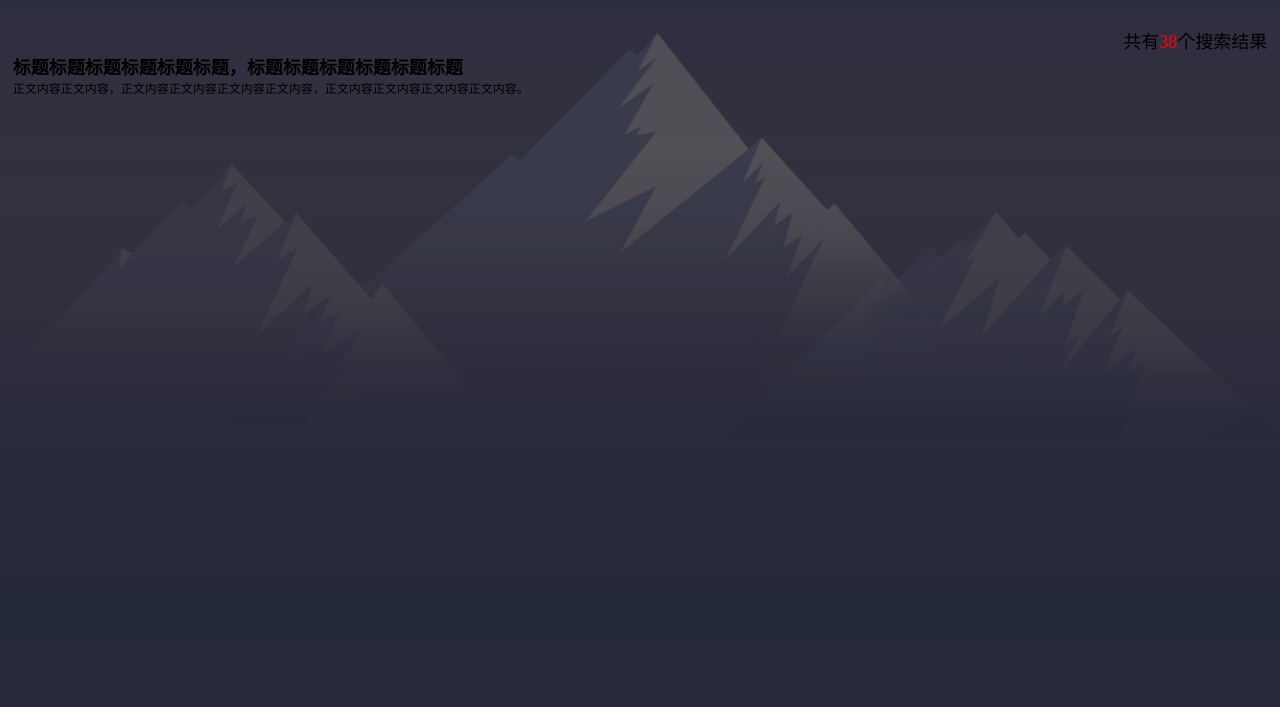
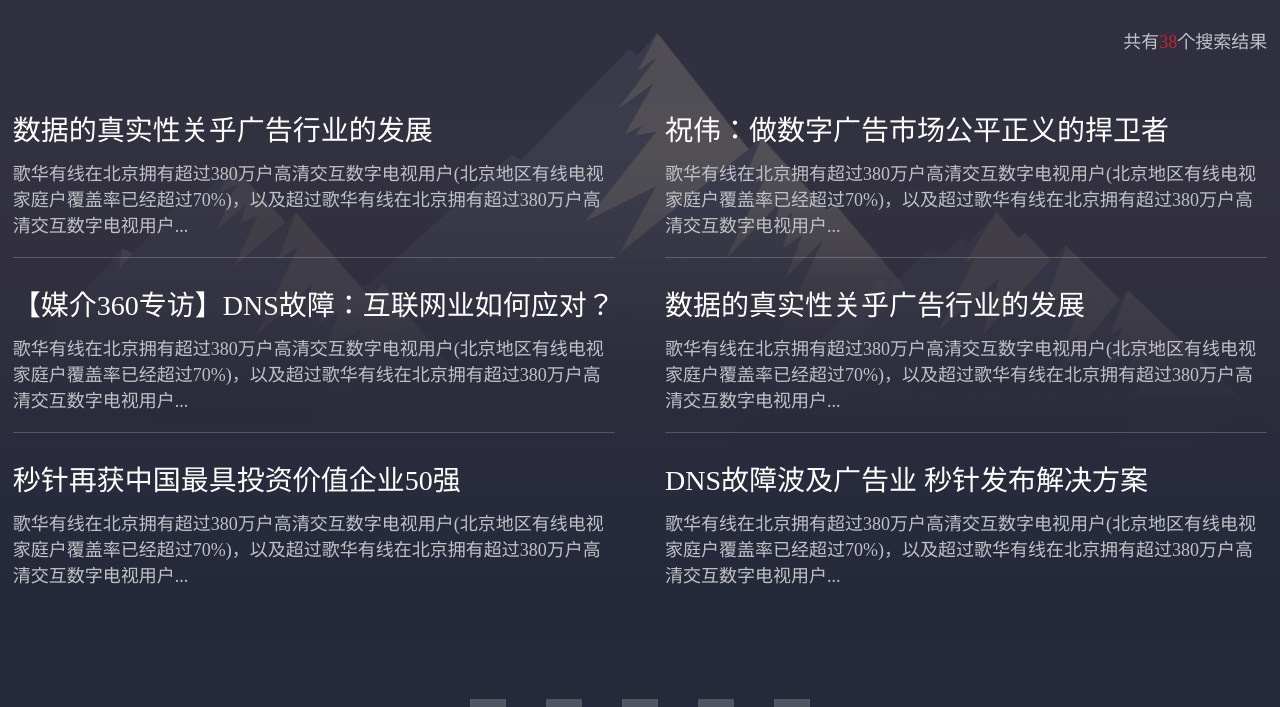
Before and after one commit to xiawenqi/MiniSite, a plain HTML site: page PC/search_result.html in a window 1280 px wide. Shown: the part 163-870 px from the top of the page. Before the commit the page ends 800 px from the top, so only its background shows below. Drawn offline with Linux system fonts and the light colour scheme.

Commit message:
新增搜索结果页
search_result.html

```diff
--- a/PC/search_result.html
+++ b/PC/search_result.html
@@ -61,11 +61,38 @@
     <!--begin page content-->
     <div class="content search-result">
         <div class="sr-num font-gray font18">共有<span>38</span>个搜索结果</div>
-        <div class="sr-result">
+        <div class="sr-result pt30">
             <div class="sr-result-li">
-                <h2>标题标题标题标题标题标题，标题标题标题标题标题标题</h2>
-                <p>正文内容正文内容，正文内容正文内容正文内容正文内容，正文内容正文内容正文内容正文内容。</p>
+                <a href="#" class="font28">数据的真实性关乎广告行业的发展</h2></a>
+                <p class="font18">歌华有线在北京拥有超过380万户高清交互数字电视用户(北京地区有线电视家庭户覆盖率已经超过70%)，以及超过歌华有线在北京拥有超过380万户高清交互数字电视用户...</p>
             </div>
+            <div class="sr-result-li">
+                <a href="#" class="font28">祝伟：做数字广告市场公平正义的捍卫者</h2></a>
+                <p class="font18">歌华有线在北京拥有超过380万户高清交互数字电视用户(北京地区有线电视家庭户覆盖率已经超过70%)，以及超过歌华有线在北京拥有超过380万户高清交互数字电视用户...</p>
+            </div>
+            <div class="sr-result-li">
+                <a href="#" class="font28">【媒介360专访】DNS故障：互联网业如何应对？</h2></a>
+                <p class="font18">歌华有线在北京拥有超过380万户高清交互数字电视用户(北京地区有线电视家庭户覆盖率已经超过70%)，以及超过歌华有线在北京拥有超过380万户高清交互数字电视用户...</p>
+            </div>
+            <div class="sr-result-li">
+                <a href="#" class="font28">数据的真实性关乎广告行业的发展</h2></a>
+                <p class="font18">歌华有线在北京拥有超过380万户高清交互数字电视用户(北京地区有线电视家庭户覆盖率已经超过70%)，以及超过歌华有线在北京拥有超过380万户高清交互数字电视用户...</p>
+            </div>
+            <div class="sr-result-li">
+                <a href="#" class="font28">秒针再获中国最具投资价值企业50强</h2></a>
+                <p class="font18">歌华有线在北京拥有超过380万户高清交互数字电视用户(北京地区有线电视家庭户覆盖率已经超过70%)，以及超过歌华有线在北京拥有超过380万户高清交互数字电视用户...</p>
+            </div>
+            <div class="sr-result-li">
+                <a href="#" class="font28">DNS故障波及广告业 秒针发布解决方案</h2></a>
+                <p class="font18">歌华有线在北京拥有超过380万户高清交互数字电视用户(北京地区有线电视家庭户覆盖率已经超过70%)，以及超过歌华有线在北京拥有超过380万户高清交互数字电视用户...</p>
+            </div>
+        </div>
+        <div class="sr-page mt78">
+            <a href="#"></a>
+            <a href="#"></a>
+            <a href="#" class="active"></a>
+            <a href="#"></a>
+            <a href="#"></a>
         </div>
     </div>
 	<!--end page content-->
--- a/assets/css/common.css
+++ b/assets/css/common.css
@@ -857,3 +857,25 @@
     background: #ccc;
 }
 .search-result .sr-num{text-align: right}
+.sr-result{
+    display: table;
+    height: auto;
+}
+.sr-page{
+    display: table;
+    height: auto;
+    margin-left: auto;
+    margin-right: auto;
+}
+.sr-page a{
+    display: block;
+    float: left;
+    margin: 0 20px;
+    margin-top: 14px;
+    height: 8px;
+    width: 36px;
+    /*line-height: 36px;*/
+}
+.sr-page a.active{}
+/*hover变大*/
+/*.sr-page a:hover{margin-top: 0;padding-top: 14px;padding-bottom: 14px;}*/
--- a/assets/css/pc.css
+++ b/assets/css/pc.css
@@ -2,9 +2,16 @@
 body{
     min-width: 960px;
 }
+
+/*search bar*/
 .search-result .sr-num,.search-result .sr-result{
     width: 98%;
     max-width: 1440px;
     margin: auto auto;
 }
-.search-result .sr-num span{color: red}
+.sr-result .sr-result-li{width: 48%;display: block;padding-top: 20px;padding-bottom: 20px;border-bottom: 1px solid rgba(255,255,255,.2)}
+.sr-result .sr-result-li:nth-child(2n+1){float: left}
+.sr-result .sr-result-li:nth-child(2n){float: right}
+.sr-result .sr-result-li:nth-last-child(1){border: 0;}
+.sr-result .sr-result-li:nth-last-child(2){border: 0;}
+.search-result .sr-page{}
--- a/assets/css/theme/night.css
+++ b/assets/css/theme/night.css
@@ -98,6 +98,14 @@
 .collect404 span{background: url("../../images/night/404-collect.png")center bottom no-repeat}
 .top-menu-active a{color: #c3252c!important;}
 .top-menu-active i{color: #c3252c;}
+
+.search-result .sr-num{color: #bfc2c6;}
+.search-result .sr-num span{color: #c3252c;}
+.sr-result .sr-result-li a{color: white;}
+.sr-result .sr-result-li a:hover{color: #e8ac6c;}
+.sr-result .sr-result-li p{color: #bfc2c6;}
+.sr-page a{background-color: rgba(255,255,255,.2)}
+.sr-page .active{background-color: rgba(255,255,255,.2)}
 /*@media*/
 @media (max-width: 768px) {
     body{ background: url("../../images/night/hill-night.png") center 140px no-repeat;}
```
